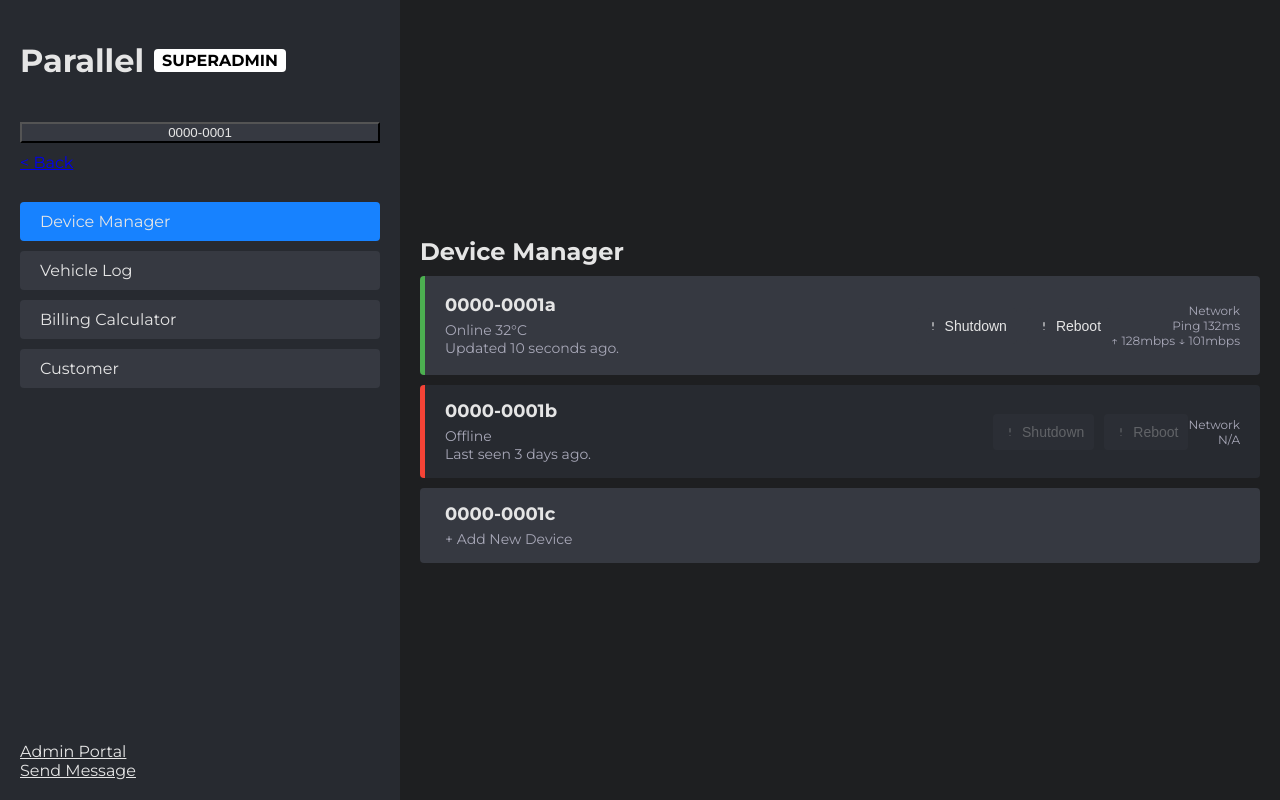
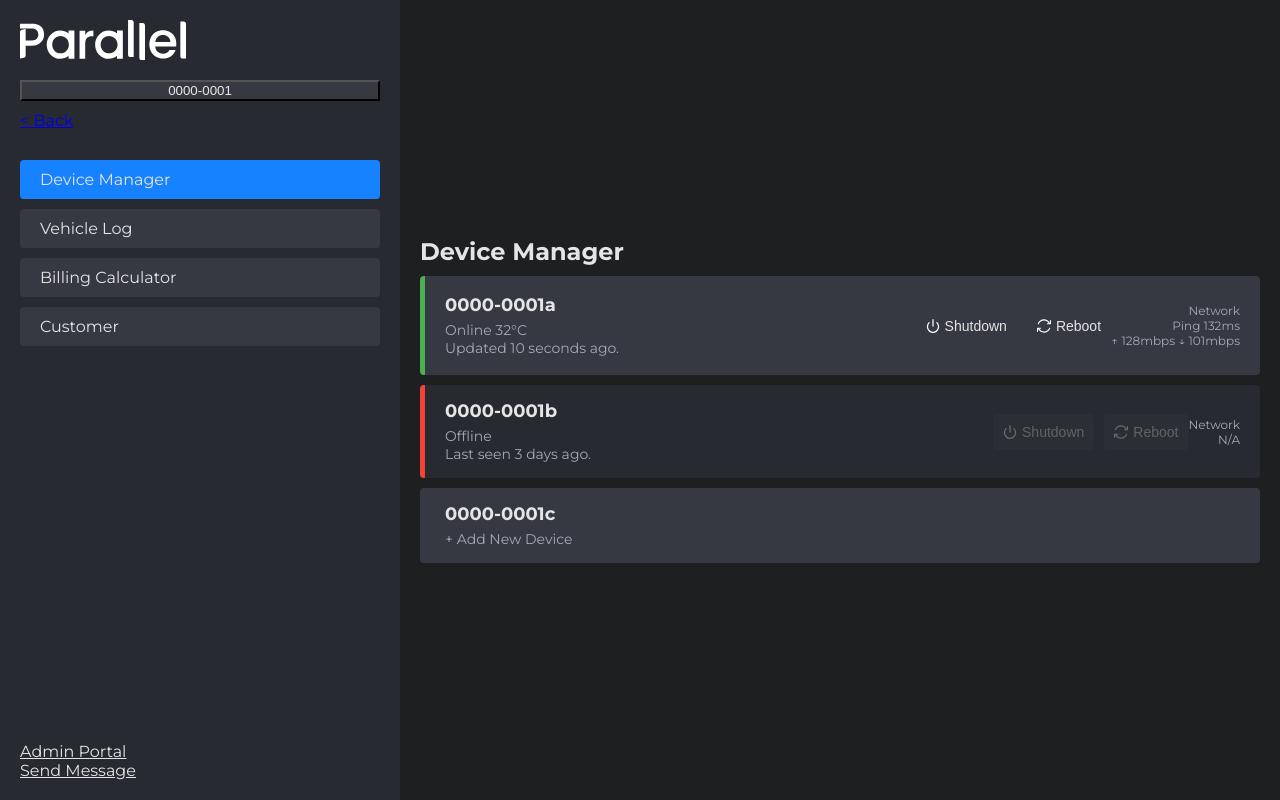
Before and after one commit to ZachRodgers/superadmin, a plain HTML site: page index.html in a window 1280 px wide. Drawn offline with Linux system fonts and the light colour scheme.

Commit message:
Update index.html

```diff
--- a/index.html
+++ b/index.html
@@ -28,12 +28,8 @@
             align-items: center;
             gap: 10px;
         }
-        .sidebar .logo span {
-            background: #FFFFFF;
-            color: #000000;
-            padding: 2px 8px;
-            font-weight: 700;
-            border-radius: 4px;
+        .sidebar .logo img {
+            height: 40px;
         }
         .sidebar .menu {
             list-style: none;
@@ -129,9 +125,9 @@
             opacity: 0.3;
             pointer-events: none;
         }
-        .device-actions button svg {
+        .device-actions button img {
+            height: 14px;
             width: 14px;
-            height: 14px;
         }
         .network-info {
             font-size: 12px;
@@ -143,8 +139,7 @@
 <body>
     <div class="sidebar">
         <div class="logo">
-            <h1>Parallel</h1>
-            <span>SUPERADMIN</span>
+            <img src="https://raw.githubusercontent.com/ZachRodgers/superadmin/main/LogotypeThin.svg" alt="Logo">
         </div>
         <div>
             <button class="device-id" style="background-color: #363941; color: #E5E5E5; width: 100%;">0000-0001</button>
@@ -171,8 +166,8 @@
                     <p>Online 32°C<br>Updated 10 seconds ago.</p>
                 </div>
                 <div class="device-actions">
-                    <button><svg xmlns="http://www.w3.org/2000/svg" fill="none" viewBox="0 0 24 24" stroke-width="2" stroke="currentColor" class="w-6 h-6"><path stroke-linecap="round" stroke-linejoin="round" d="M12 6v6m0 6v.01" /></svg>Shutdown</button>
-                    <button><svg xmlns="http://www.w3.org/2000/svg" fill="none" viewBox="0 0 24 24" stroke-width="2" stroke="currentColor" class="w-6 h-6"><path stroke-linecap="round" stroke-linejoin="round" d="M12 6v6m0 6v.01" /></svg>Reboot</button>
+                    <button><img src="https://raw.githubusercontent.com/ZachRodgers/superadmin/main/power.svg" alt="Shutdown Icon">Shutdown</button>
+                    <button><img src="https://raw.githubusercontent.com/ZachRodgers/superadmin/main/reboot.svg" alt="Reboot Icon">Reboot</button>
                 </div>
                 <div class="network-info">
                     <p>Network<br>Ping 132ms<br>↑ 128mbps ↓ 101mbps</p>
@@ -184,8 +179,8 @@
                     <p>Offline<br>Last seen 3 days ago.</p>
                 </div>
                 <div class="device-actions">
-                    <button class="disabled"><svg xmlns="http://www.w3.org/2000/svg" fill="none" viewBox="0 0 24 24" stroke-width="2" stroke="currentColor" class="w-6 h-6"><path stroke-linecap="round" stroke-linejoin="round" d="M12 6v6m0 6v.01" /></svg>Shutdown</button>
-                    <button class="disabled"><svg xmlns="http://www.w3.org/2000/svg" fill="none" viewBox="0 0 24 24" stroke-width="2" stroke="currentColor" class="w-6 h-6"><path stroke-linecap="round" stroke-linejoin="round" d="M12 6v6m0 6v.01" /></svg>Reboot</button>
+                    <button class="disabled"><img src="https://raw.githubusercontent.com/ZachRodgers/superadmin/main/power.svg" alt="Shutdown Icon">Shutdown</button>
+                    <button class="disabled"><img src="https://raw.githubusercontent.com/ZachRodgers/superadmin/main/reboot.svg" alt="Reboot Icon">Reboot</button>
                 </div>
                 <div class="network-info">
                     <p>Network<br>N/A</p>
```
